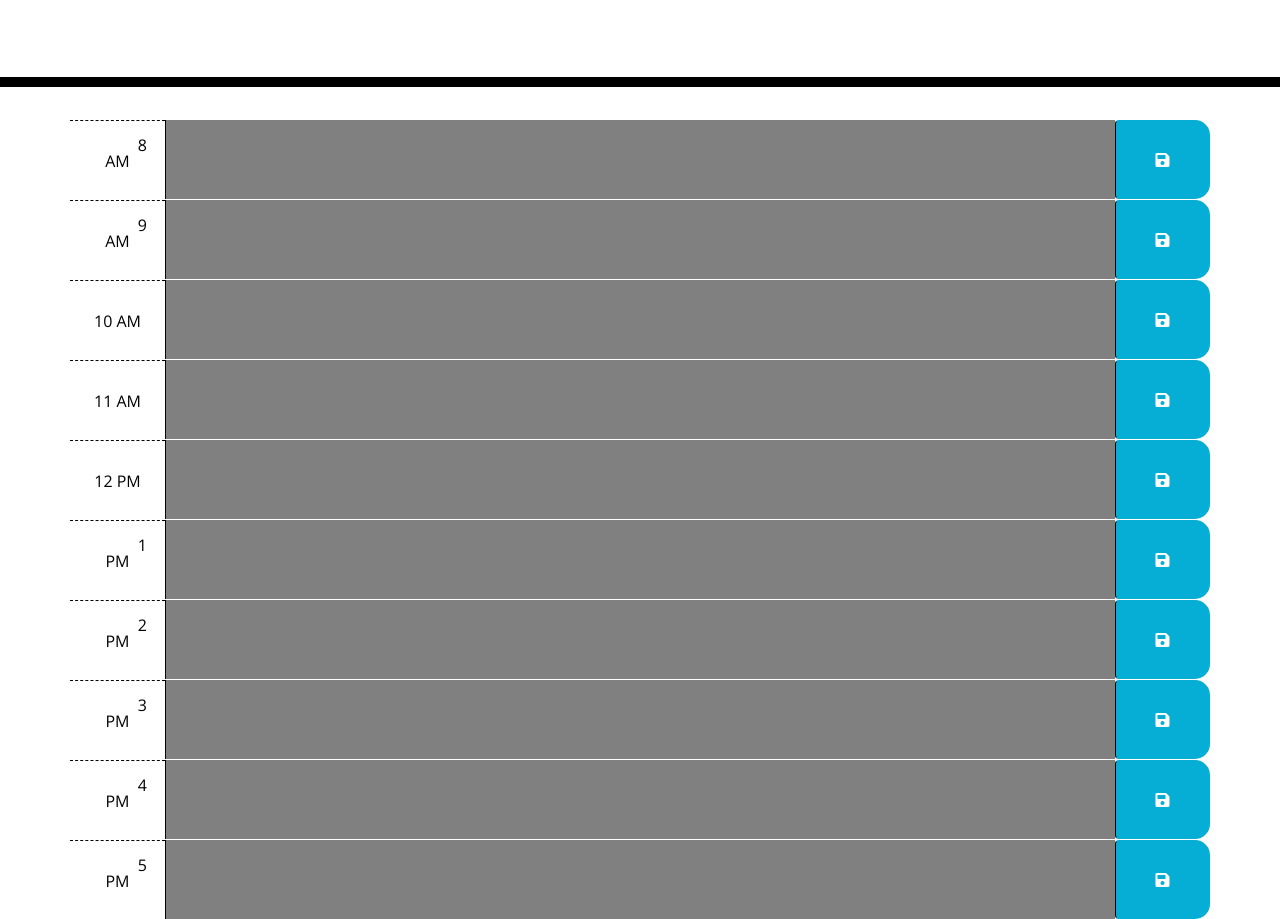
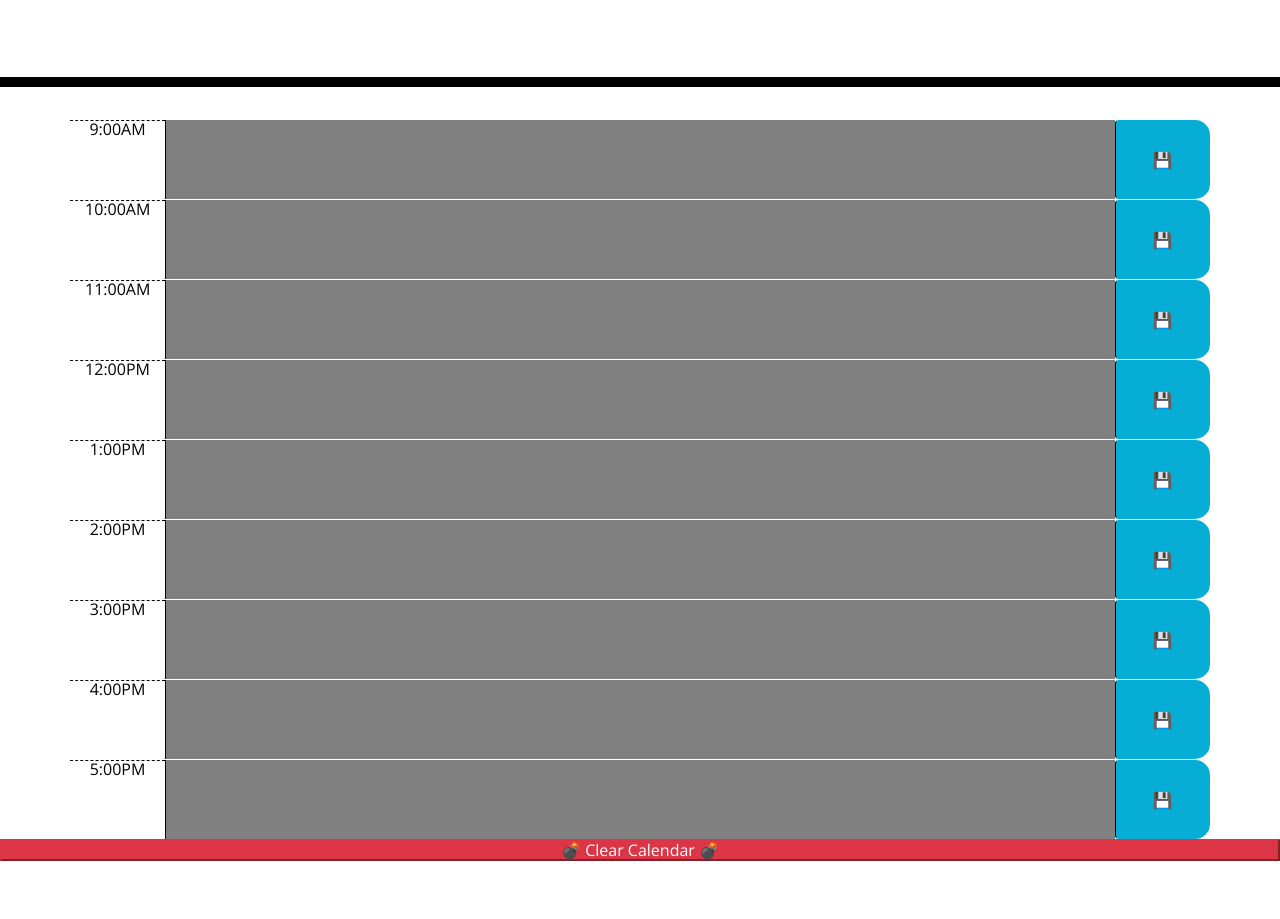
Before and after one commit to runaariga/ch5hw, a plain HTML site: page index.html in a window 1280 px wide. Shown: the part 181-1100 px from the top of the page. After the commit the page ends 1042 px from the top, so only its background shows below. Drawn offline with nearby package versions, Linux system fonts and the light colour scheme; files that its build step writes are made by us from their sources.

Commit message:
Update index.html

```diff
--- a/index.html
+++ b/index.html
@@ -18,7 +18,7 @@
       href="https://fonts.googleapis.com/css?family=Open+Sans&display=swap"
       rel="stylesheet"
     />
-    <link rel="stylesheet" href="style.css" />
+    <link rel="stylesheet" href="./assets/css/style.css" />
     <title>Work Day Scheduler</title>
   </head>
 
@@ -29,102 +29,60 @@
       <p id="currentDay" class="lead"></p>
     </header>
     <div class="container">
+
       <!-- Timeblocks go here -->
-      <div id="hour8" class="row time-block">
-        <div class="col-md-1 hour">
-            8 AM
+      <div id="9" class="row time-block">
+        <div class="col-md-1 hour">9:00AM</div>
+        <textarea class="col-md-10 description"></textarea>
+        <button class="btn saveBtn col-md-1">💾</button>
       </div>
-        <textarea class="col-md-10 description">
-        </textarea>
-        <button class="btn saveBtn col-md-1"><i class="fas fa-save"></i></button>
+      <div id="10" class="row time-block">
+        <div class="col-md-1 hour">10:00AM</div>
+        <textarea class="col-md-10 description"></textarea>
+        <button class="btn saveBtn col-md-1">💾</button>
       </div>
-
-    <div id="hour9" class="row time-block">
-        <div class="col-md-1 hour">
-            9 AM
+      <div id="11" class="row time-block">
+        <div class="col-md-1 hour">11:00AM</div>
+        <textarea class="col-md-10 description"></textarea>
+        <button class="btn saveBtn col-md-1">💾</button>
       </div>
-        <textarea class="col-md-10 description">
-        </textarea>
-        <button class="btn saveBtn col-md-1"><i class="fas fa-save"></i></button>
+      <div id="12" class="row time-block">
+        <div class="col-md-1 hour">12:00PM</div>
+        <textarea class="col-md-10 description"></textarea>
+        <button class="btn saveBtn col-md-1">💾</button>
       </div>
-
-    <div id="hour10" class="row time-block">
-        <div class="col-md-1 hour">
-            10 AM
+      <div id="13" class="row time-block">
+        <div class="col-md-1 hour">1:00PM</div>
+        <textarea class="col-md-10 description"></textarea>
+        <button class="btn saveBtn col-md-1">💾</button>
       </div>
-        <textarea class="col-md-10 description">
-        </textarea>
-        <button class="btn saveBtn col-md-1"><i class="fas fa-save"></i></button>
+      <div id="14" class="row time-block">
+        <div class="col-md-1 hour">2:00PM</div>
+        <textarea class="col-md-10 description"></textarea>
+        <button class="btn saveBtn col-md-1">💾</button>
       </div>
-
-    <div id="hour10=1" class="row time-block">
-        <div class="col-md-1 hour">
-            11 AM
+      <div id="15" class="row time-block">
+        <div class="col-md-1 hour">3:00PM</div>
+        <textarea class="col-md-10 description"></textarea>
+        <button class="btn saveBtn col-md-1">💾</button>
       </div>
-        <textarea class="col-md-10 description">
-        </textarea>
-        <button class="btn saveBtn col-md-1"><i class="fas fa-save"></i></button>
+      <div id="16" class="row time-block">
+        <div class="col-md-1 hour">4:00PM</div>
+        <textarea class="col-md-10 description"></textarea>
+        <button class="btn saveBtn col-md-1">💾</button>
       </div>
-
-    <div id="hour12" class="row time-block">
-        <div class="col-md-1 hour">
-            12 PM
-        </div>
-        <textarea class="col-md-10 description">
-        </textarea>
-        <button class="btn saveBtn col-md-1"><i class="fas fa-save"></i></button>
-    </div>
-
-    <div id="hour13" class="row time-block">
-        <div class="col-md-1 hour">
-            1 PM
-        </div>
-        <textarea class="col-md-10 description">
-        </textarea>
-        <button class="btn saveBtn col-md-1"><i class="fas fa-save"></i></button>
-    </div>
-
-    <div id="hour14" class="row time-block">
-        <div class="col-md-1 hour">
-            2 PM
-        </div>
-        <textarea class="col-md-10 description">
-        </textarea>
-        <button class="btn saveBtn col-md-1"><i class="fas fa-save"></i></button>
-    </div>
-
-    <div id="hour15" class="row time-block">
-        <div class="col-md-1 hour">
-            3 PM
-        </div>
-        <textarea class="col-md-10 description">
-        </textarea>
-        <button class="btn saveBtn col-md-1"><i class="fas fa-save"></i></button>
-    </div>
-
-    <div id="hour16" class="row time-block">
-        <div class="col-md-1 hour">
-            4 PM
-        </div>
-        <textarea class="col-md-10 description">
-        </textarea>
-        <button class="btn saveBtn col-md-1"><i class="fas fa-save"></i></button>
-    </div>
-
-    <div id="hour17" class="row time-block">
-        <div class="col-md-1 hour">
-            5 PM
-        </div>
-        <textarea class="col-md-10 description">
-        </textarea>
-        <button class="btn saveBtn col-md-1"><i class="fas fa-save"></i></button>
+      <div id="17" class="row time-block">
+        <div class="col-md-1 hour">5:00PM</div>
+        <textarea class="col-md-10 description"></textarea>
+        <button class="btn saveBtn col-md-1">💾</button>
       </div>
     </div>
 
+    <button class = "clearBtn btn-danger col">💣 Clear Calendar 💣</button>
+
+
     <script src="https://cdnjs.cloudflare.com/ajax/libs/jquery/3.2.1/jquery.min.js"></script>
     <script src="https://cdnjs.cloudflare.com/ajax/libs/moment.js/2.24.0/moment.min.js"></script>
-    <script src="./assets/js/script.js"></script>
-    <script src="https://code.jquery.com/jquery-3.4.1.min.js"></script>
-
+    <script type="text/javascript" src="script.js"></script>
   </body>
 </html>
```
Lines whose indentation alone changed are shown as unchanged.
